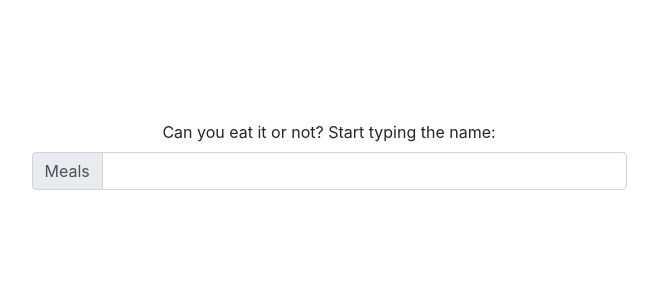
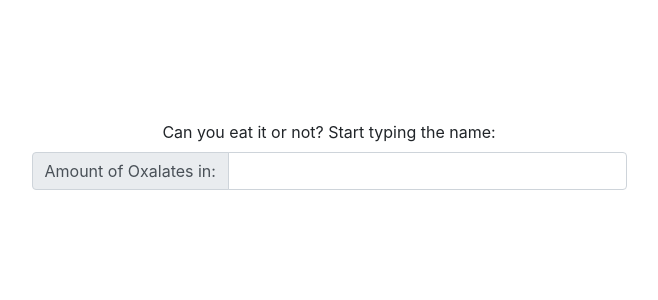
Before and after one commit to kei-pal/oxalate, a Django app: page / in a window 1280 px wide. Shown: the part 56-356 px from the top of the page, without its empty margins (311-969 px from the left). Run offline with Django 3.2, Linux system fonts and the light colour scheme; some libraries are stand-ins or nearby versions.

Commit message:
working website

```diff
--- a/lookup/templates/lookup.html
+++ b/lookup/templates/lookup.html
@@ -28,7 +28,7 @@ Amount of Oxalates
 			<label for="basic-url">Can you eat it or not? Start typing the name:</label>
 			<div class="input-group mb-3">
 			  <div class="input-group-prepend">
-			    <span class="input-group-text" id="basic-addon3">Meals</span>
+			    <span class="input-group-text" id="basic-addon3">Amount of Oxalates in:</span>
 			  </div>
 			  <input type="text" class="form-control" name="Meal" id="Meal" aria-describedby="basic-addon3">
 			</div>
```
